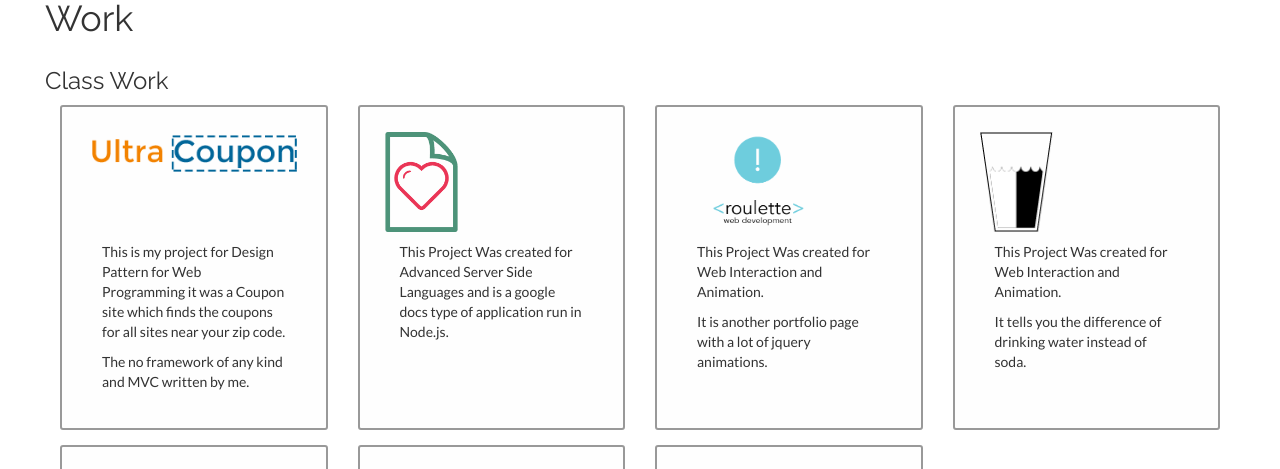
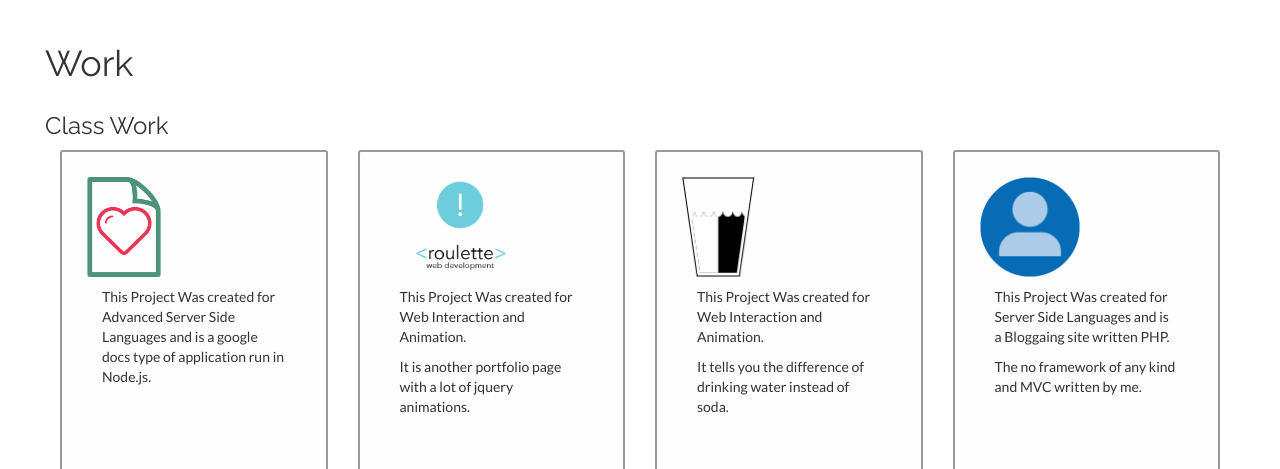
Before and after one commit to Russ93/site, a PHP site: page / in a window 1280 px wide. Shown: the part 1789-2258 px from the top of the page. Run offline with PHP 8.4, Linux system fonts and the light colour scheme; some libraries are stand-ins or nearby versions.

Commit message:
fixed up the sites look and feel

```diff
--- a/css/main.css
+++ b/css/main.css
@@ -48,7 +48,7 @@ article p {
     float: left;
 }
 #nav span{
-    color: #888;
+    color: #fefefe;
     margin-left: 10px;
 }
 #nav h2{
@@ -113,7 +113,7 @@ aside{
 }
 section{
     padding-top: 25px;
-    padding-bottom: 25px;
+    padding-bottom: 40px;
 }
 section:nth-child(even){
     background: url(../images/ao.gif);
@@ -261,6 +261,7 @@ section:nth-child(odd) .invColor{
 
 /*------------------------- Footer -------------------------*/
 footer{
+    margin-top: 5px;
     background: url(../images/ft.jpg);
     color: #f0f0f0;
 }
--- a/index.html
+++ b/index.html
@@ -176,7 +176,7 @@
             <h1 class='col-xs-12'>Work</h1>
             <h3 class='col-xs-12'>Class Work</h3>
             <ul class='col-sm-12 container-fluid projects'>
-                <li class='col-xs-12 col-sm-6 col-md-3'>
+                <!-- <li class='col-xs-12 col-sm-6 col-md-3'>
                     <a>
                         <div>
                             <img src='images/coupon.png' />
@@ -185,9 +185,9 @@
                         <br />
                         <p class='col-sm-12'>The no framework of any kind and MVC written by me.</p>
                     </a>
-                </li>
+                </li> -->
                 <li class='col-xs-12 col-sm-6 col-md-3'>
-                    <a href='162.243.34.80:1337'>
+                    <a href='http://russellschlup.com:2000/'>
                         <div>
                             <img src='images/doc.png' />
                         </div>
@@ -215,7 +215,7 @@
                     </a>
                 </li>
                 <li class='col-xs-12 col-sm-6 col-md-3'>
-                    <a href='/bloggah/'>
+                    <a href='./bloggah/'>
                         <div>
                             <img src='images/bloggah.png' />
                         </div>
@@ -224,7 +224,7 @@
                         <p class='col-sm-12'>The no framework of any kind and MVC written by me.</p>
                     </a>
                 </li>
-                <li class='col-xs-12 col-sm-6 col-md-3'>
+<!--                 <li class='col-xs-12 col-sm-6 col-md-3'>
                     <a href='http://russell.fsclass.info/joomla/'>
                         <div>
                             <img src='http://cdn.joomla.org/template/menu/joomla.jpg' />
@@ -243,7 +243,7 @@
                         <br />
                         <p class='col-sm-12'>The usability was better and is a again is a huge security problem.</p>
                     </a>
-                </li>
+                </li> -->
             </ul>
         </article>
     </section>
@@ -279,8 +279,6 @@
                 </li>
             </ul>
         </article>
-    </section>
-    <section class="col-xs-12">
     </section>
     <footer class='col-xs-12' loc="contact">
         <section class='col-xs-12'>
--- a/js/main.js
+++ b/js/main.js
@@ -17,7 +17,7 @@ $('document').ready(function () {
     $("nav div").click(function () {
         $("body").animate({
             scrollTop: 0
-        }, 2000, 'swing');
+        }, 1000, 'swing');
     });
 
     var nav = $('nav ul > li');
```
